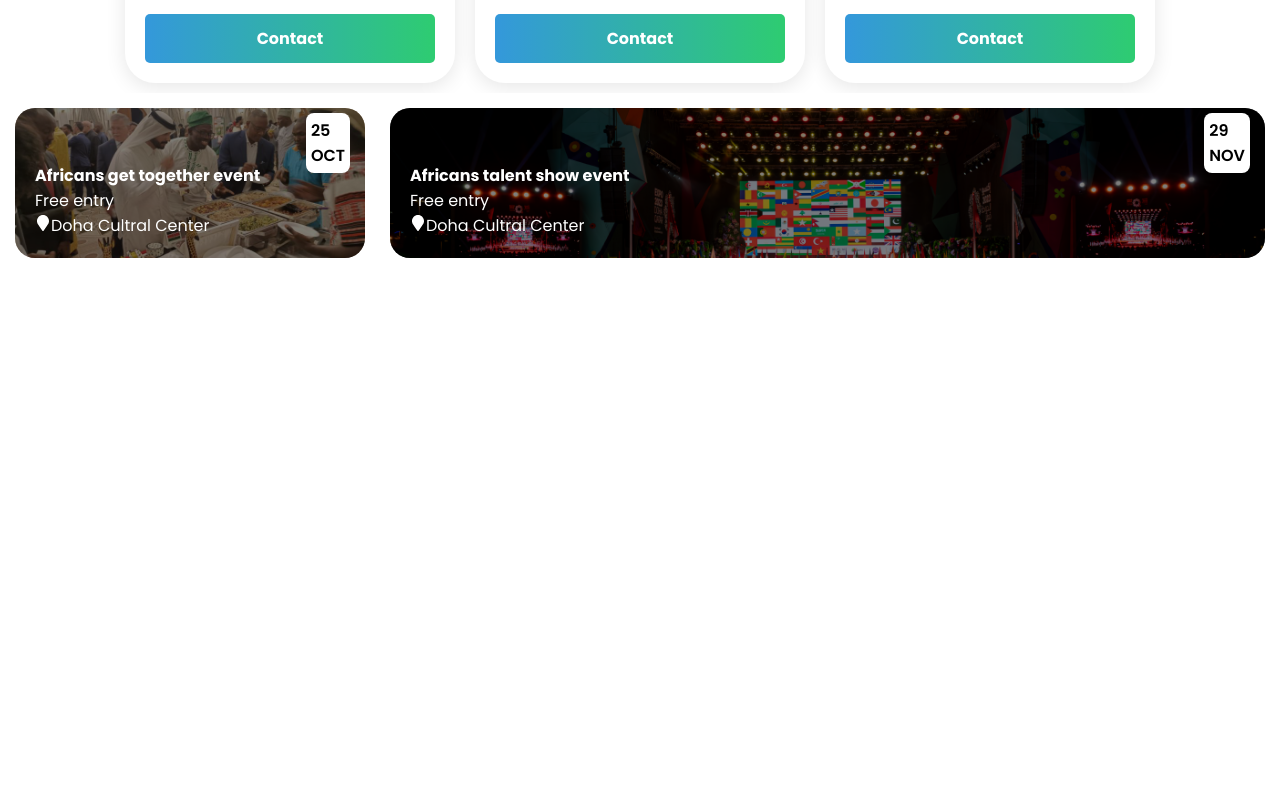
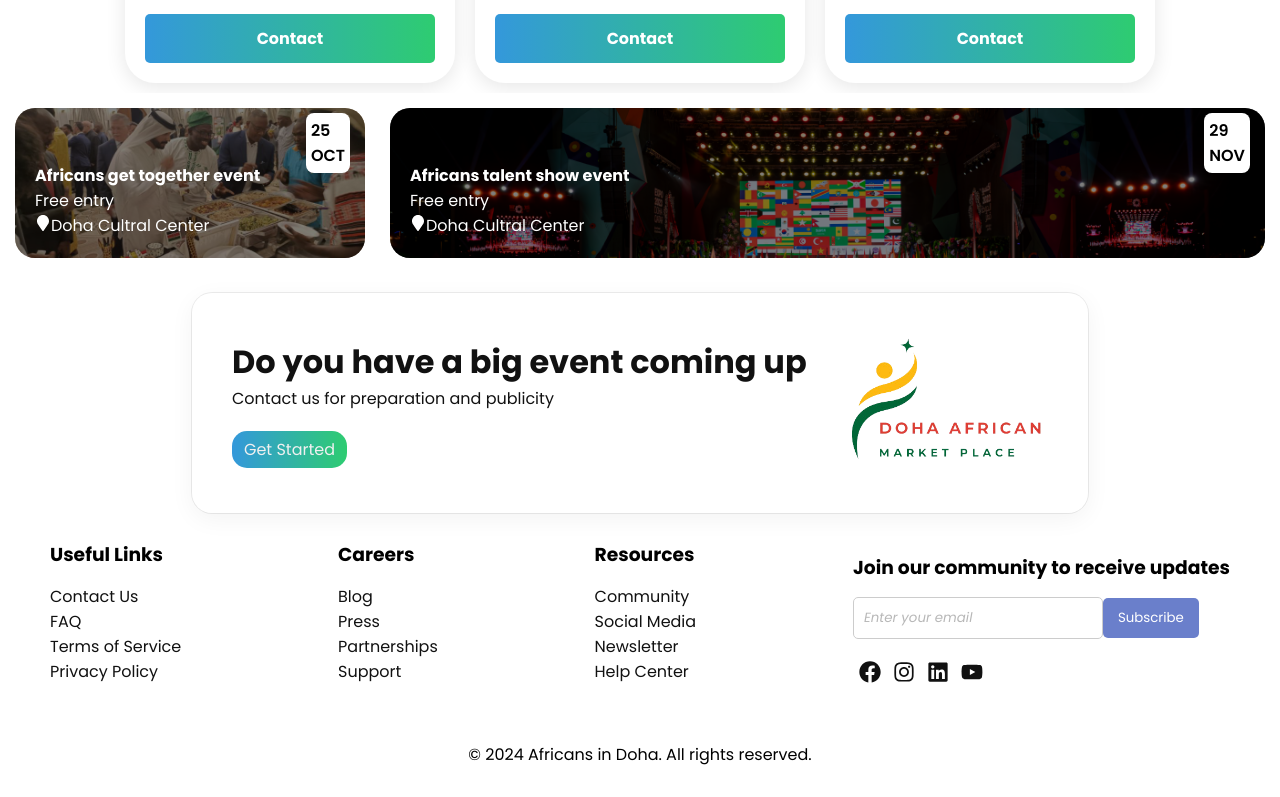
Before and after one commit to joseph-winner/Adm24, a React (Create React App) app: page / in a window 1280 px wide. Shown: the part 5805-6602 px from the top of the page. Before the commit the page ends 6078 px from the top, so only its background shows below. Built offline with nearby package versions, Linux system fonts and the light colour scheme.

Commit message:
Adding Footer

```diff
--- a/src/App.js
+++ b/src/App.js
@@ -8,6 +8,7 @@ import RecomendedNews from "./app/Screens/HomeScreen/News/Recomended/RecomendedN
 import PopularProducts from "./app/Screens/HomeScreen/PopularProducts/PopularProducts";
 import UpcomingEvents from "./app/Screens/HomeScreen/Events/UpcomingEvents";
 import Navbar from "./app/components/Navbar/Navbar";
+import Footer from "./app/components/Footer/Footer";
 
 
 function App() {
@@ -22,6 +23,7 @@ function App() {
       <RecomendedNews />
       <PopularProducts />
       <UpcomingEvents />
+      <Footer />
     </div>
   );
 }
--- /dev/null
+++ b/src/app/components/Footer/Footer.css
@@ -0,0 +1,143 @@
+*, *::before, *::after {
+    box-sizing: border-box;
+}
+.footer-cta {
+    display: flex;
+    justify-content: center;
+    align-items: center;
+    flex-direction: column;
+    width: 100%;
+    margin-top: 35px;
+}
+
+.footer-cta-items{
+    display: flex;
+    align-items: center;
+    width: 70%;
+    box-shadow: rgba(0, 0, 0, 0.05) 0px 6px 24px 0px, rgba(0, 0, 0, 0.08) 0px 0px 0px 1px;
+    padding: 40px;
+    border-radius: 20px;
+    color: #111;
+    text-align: left;
+}
+
+.footer-cta-btn{
+    background: linear-gradient(90deg, #3498db, #2ecc71);
+    color: #f0f0f0;
+    padding: 6px 12px;
+    border-radius: 15px;
+    width: fit-content;
+    margin-top: 20px;
+}
+
+.footer-cta-right{
+    margin-left: auto;
+}
+
+.footer-cta-right img{
+    width: 200px;
+}
+.footer-cta-items h1 {
+    margin: 0;
+}
+
+@media(max-width:767px){
+    .footer-cta-right{
+        display: none;
+    }
+    .footer-cta-right img{
+        display: none;
+    }
+
+    .footer-cta-items{
+        flex-direction: column;
+        width: 95%;
+        padding: 20px;
+    }
+
+    .footer-cta {
+        margin-top: 35px;
+    }
+    .footer-cta-items h1 {
+        font-size: 22px;
+    }
+}
+/* ----------------------------------------------------------- */
+.links, .resources {
+    display: flex;
+    align-items: center;
+    justify-content: space-between;
+    gap: 30px;
+    margin: 20px 50px;
+}
+
+.footer-resources ul{
+    list-style: none;
+}
+
+.footer-resources ul li a{
+    text-decoration: none;
+    color: #111;
+}
+
+.footer-resources h3, .subscribe h3{
+    margin-bottom: 15px;
+}
+.footer {
+    background-color: #ffffff;
+    padding: 30px;
+    text-align: center;
+    margin-top: 20px;
+}
+.subscribe {
+    margin-top: 20px;
+}
+input[type="email"] {
+    padding: 10px;
+    width: 250px;
+    border: 1px solid #ccc;
+    border-radius: 5px;
+}
+button {
+    padding: 10px 15px;
+    background-color: #6a7fcb;
+    color: white;
+    border: none;
+    border-radius: 5px;
+    cursor: pointer;
+}
+button:hover {
+    background-color: #4e65a6;
+}
+
+.social-icons span a{
+    text-decoration: none;
+    color: #111;
+    font-size: 22px;
+    padding: 6px;
+}
+
+.social-icons{
+    margin-top: 20px;
+}
+
+@media(max-width:767px){
+    .links, .resources {
+        flex-direction: column;
+        justify-content: start;
+        align-items: start;
+        gap: 30px;
+        margin: 20px 15px;
+    }
+    .footer {
+        padding: 15px;
+    }
+
+    input[type="email"] {
+        width: 90%;
+    }
+    button {
+        display: block;
+        margin-top: 5px;
+    }
+}
--- /dev/null
+++ b/src/app/components/Footer/Footer.jsx
@@ -0,0 +1,79 @@
+import React from 'react';
+import './Footer.css';
+import logo from "../../../utils/img/logo-nobg.png"
+import { FaFacebook, FaInstagram, FaLinkedin, FaYoutube } from 'react-icons/fa';
+
+export default function Footer() {
+  return (
+    <>
+      <div className="footer-cta">
+        <div className="footer-cta-items">
+        <div className="footer-cta-left">
+        <h1>Do you have a big event coming up</h1>
+        <p>Contact us for preparation and publicity</p>
+        <div className="footer-cta-btn">
+            <p>Get Started</p>
+        </div>
+        </div>
+        <div className="footer-cta-right">
+            <img src={logo} alt="Footer Call to Action" />
+        </div>
+        </div>
+      </div>
+      {/* ---------------------------------------- */}
+      <div className="content">
+        <div className="links">
+          <div className='footer-resources'>
+            <h3>Useful Links</h3>
+            <ul>
+              <li><a href="/">Contact Us</a></li>
+              <li><a href="/">FAQ</a></li>
+              <li><a href="/">Terms of Service</a></li>
+              <li><a href="/">Privacy Policy</a></li>
+            </ul>
+          </div>
+          <div className='footer-resources'>
+            <h3>Careers</h3>
+            <ul>
+              <li><a href="/">Blog</a></li>
+              <li><a href="/">Press</a></li>
+              <li><a href="/">Partnerships</a></li>
+              <li><a href="/">Support</a></li>
+            </ul>
+          </div>
+          <div className='footer-resources'>
+            <h3>Resources</h3>
+            <ul>
+              <li><a href="/">Community</a></li>
+              <li><a href="/">Social Media</a></li>
+              <li><a href="/">Newsletter</a></li>
+              <li><a href="/">Help Center</a></li>
+            </ul>
+          </div>
+        <div className="subscribe">
+          <h3>Join our community to receive updates</h3>
+          <input type="email" placeholder="Enter your email" required />
+          <button type="submit">Subscribe</button>
+          <div className="social-icons">
+            <span className="link-socal"><a href="/">
+            <FaFacebook />
+            </a></span>
+            <span className="link-socal"><a href="/">
+            <FaInstagram />
+            </a></span>
+            <span className="link-socal"><a href="/">
+            <FaLinkedin />
+            </a></span>
+            <span className="link-socal"><a href="/">
+            <FaYoutube />
+            </a></span>
+          </div>
+        </div>
+        </div>
+      </div>
+      <div className="footer">
+        <p>&copy; 2024 Africans in Doha. All rights reserved.</p>
+      </div>
+    </>
+  );
+}
```
